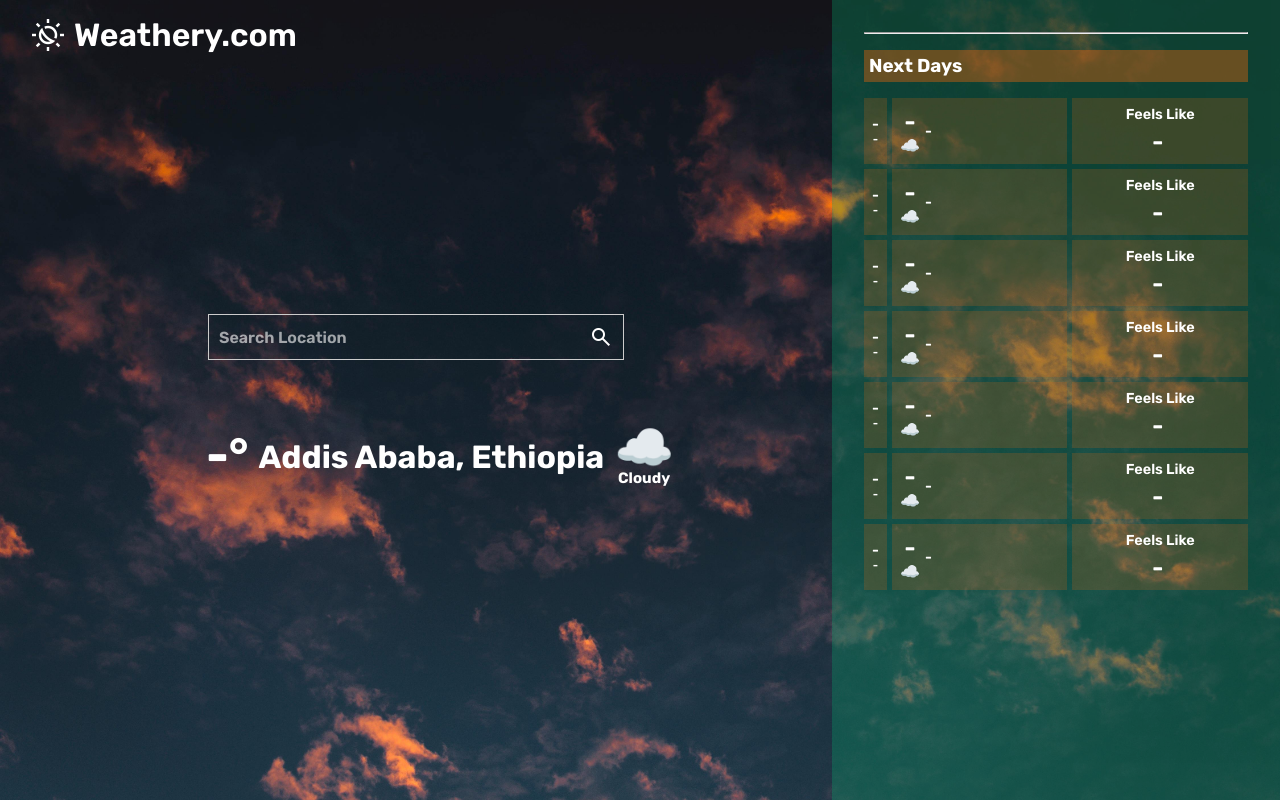
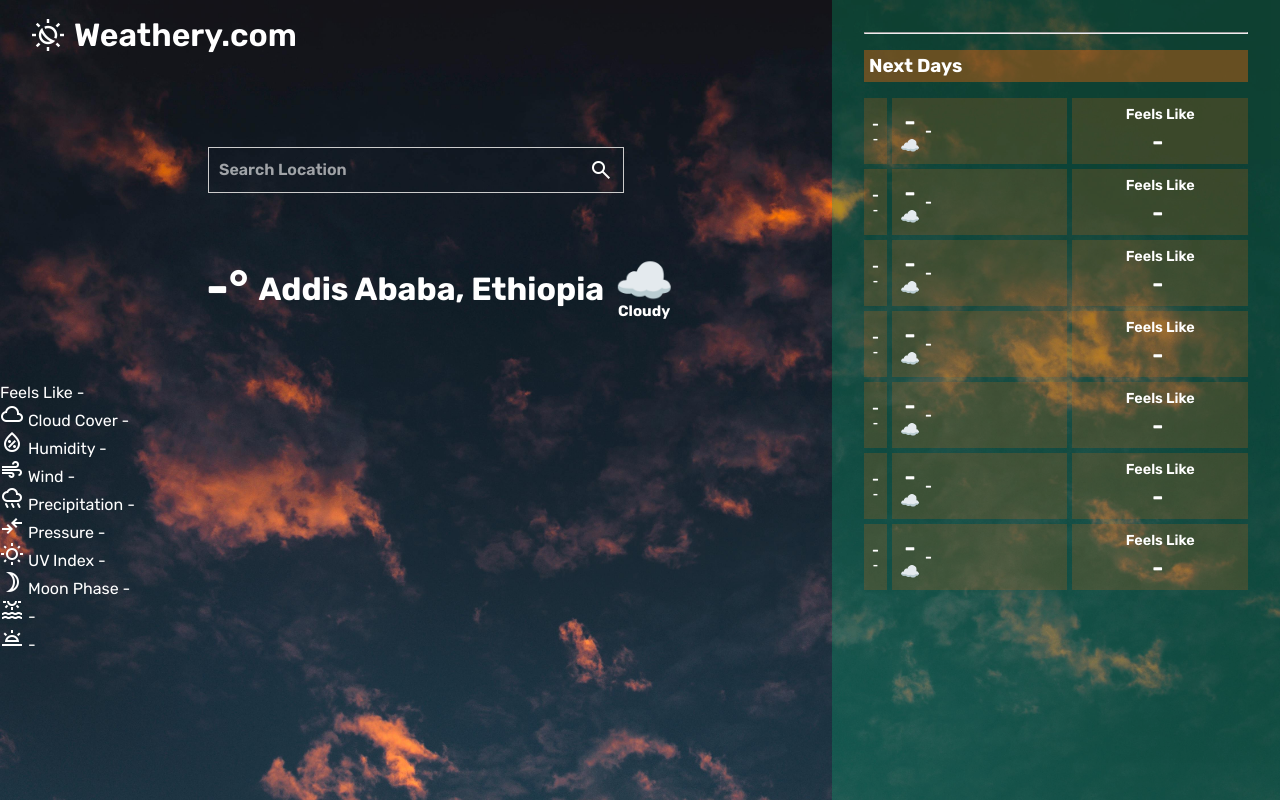
Before and after one commit to Abdl-Hafeez/weathery, a website built with webpack: page src/template.html in a window 1280 px wide. Built offline with nearby package versions, Linux system fonts and the light colour scheme; no server answers; a web font is replaced by a local one.

Commit message:
Add weather details section

```diff
--- a/src/template.html
+++ b/src/template.html
@@ -35,6 +35,102 @@
                 <span class="current-condition">Cloudy</span>
             </div>
         </h1>
+        <div class="weather-details">
+            <div class="detail">
+                <span class="details-icon current-feels-like-icon"></span>
+                <span class="detail-title-and-reading">
+                    <span class="detail-title">Feels Like</span>
+                    <span class="detail-reading current-feels-like-reading">-</span>
+                </span>
+            </div>
+            <div class="detail">
+                <span class="details-icon">
+                    <span class="material-symbols-outlined">
+                    cloud</span>
+                </span>
+                <span class="detail-title-and-reading">
+                    <span class="detail-title">Cloud Cover</span>
+                    <span class="detail-reading cloud-cover">-</span>
+                </span>
+            </div>
+            <div class="detail">
+                <span class="details-icon">
+                    <span class="material-symbols-outlined">
+                    humidity_percentage
+                    </span>
+                </span>
+                <span class="detail-title-and-reading">
+                    <span class="detail-title">Humidity</span>
+                    <span class="detail-reading humidity">-</span>
+                </span>
+            </div>
+            <div class="detail">
+                <span class="details-icon">
+                    <span class="material-symbols-outlined">
+                    air</span>
+                </span>
+                <span class="detail-title-and-reading">
+                    <span class="detail-title">Wind</span>
+                    <span class="detail-reading wind-speed">-</span>
+                </span>
+            </div>
+            <div class="detail">
+                <span class="details-icon">
+                    <span class="material-symbols-outlined">
+                    rainy</span>
+                </span>
+                <span class="detail-title-and-reading">
+                    <span class="detail-title">Precipitation</span>
+                    <span class="detail-reading precipitation">-</span>
+                </span>
+            </div>
+            <div class="detail">
+                <span class="details-icon">
+                    <span class="material-symbols-outlined">
+                    compare_arrows</span>
+                </span>
+                <span class="detail-title-and-reading">
+                    <span class="detail-title">Pressure</span>
+                    <span class="detail-reading pressure">-</span>
+                </span>
+            </div>
+            <div class="detail">
+                <span class="details-icon">
+                    <span class="material-symbols-outlined">
+                    wb_sunny</span>
+                </span>
+                <span class="detail-title-and-reading">
+                    <span class="detail-title">UV Index</span>
+                    <span class="detail-reading uv-index">-</span>
+                </span>
+            </div>
+            <div class="detail">
+                <span class="details-icon">
+                    <span class="material-symbols-outlined">
+                    brightness_3</span>
+                </span>
+                <span class="detail-title-and-reading">
+                    <span class="detail-title">Moon Phase</span>
+                    <span class="detail-reading moon-phase">-</span>
+                </span>
+            </div>
+            <div class="detail">
+                <div class="sunrise-detail">
+                    <span class="details-icon">
+                        <span class="material-symbols-outlined">
+                        water_lux</span>
+                    </span>
+                    <span class="detail-reading sunrise">-</span>
+                </div>
+                <div class="sunset-detail">
+                    <span class="details-icon">
+                        <span class="material-symbols-outlined">
+                        wb_twilight</span>
+                    </span>
+                    <span class="detail-reading sunset">-</span>
+                </div>
+            </div>
+        </div>
     </section>
     <section id="side">
         <hr>
```
